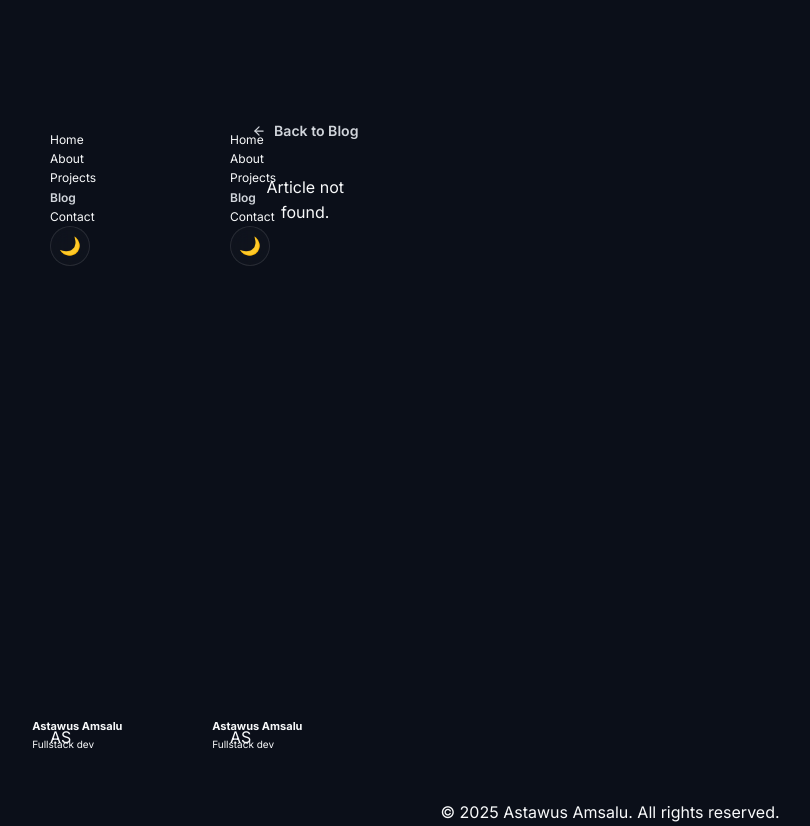
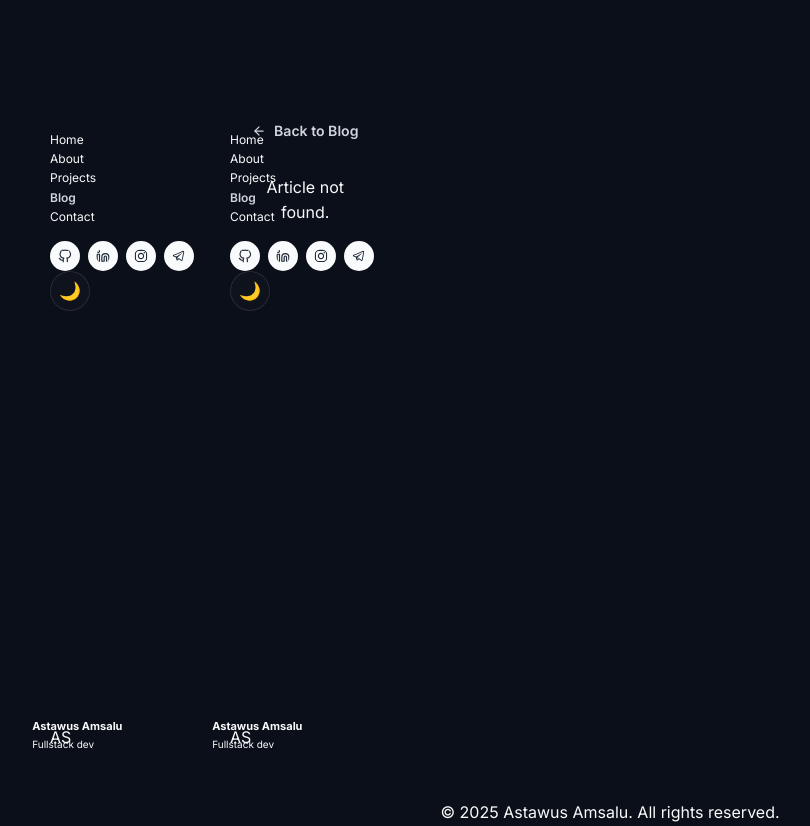
Before and after one commit to Zking4ever/Zking4ever, a React (Vite) app in the folder Portfolio(React)/: page /blog/1 in a window 1280 px wide. Shown: the whole page, without its empty margins (30-840 px from the left). Built offline with nearby package versions, Linux system fonts and the light colour scheme.

Commit message:
updated the header by addng socials

```diff
--- a/Portfolio(React)/src/components/Header.css
+++ b/Portfolio(React)/src/components/Header.css
@@ -60,6 +60,26 @@
 .nav-link--active {
   color: var(--text-secondary);
   font-weight: 600;
+}
+.socials{
+  margin-top: 15px;
+  display: flex;
+  /* justify-content: space-between; */
+  transition: var(--transition-fast);
+  gap: 8px;
+}
+
+.socials *{
+  background-color: var(--text-primary);
+  color: var(--bg-card);
+  padding: 8px;
+  border-radius: 50%;
+  font-size: 30px;
+
+}
+.socials *:hover {
+  background: var(--text-secondary);
+  /* background: var(--bg-glass); */
 }
 
 /* ===== CONTROLS ===== */
--- a/Portfolio(React)/src/components/Header.tsx
+++ b/Portfolio(React)/src/components/Header.tsx
@@ -3,6 +3,10 @@ import { Link, useLocation } from 'react-router-dom';
 import { useTheme, type Theme } from '../context/ThemeContext';
 import './Header.css';
 import logo from '../assets/logo.png';
+import { LiaTelegramPlane } from 'react-icons/lia';
+import { FaInstagram } from 'react-icons/fa';
+import { LuLinkedin } from 'react-icons/lu';
+import { FiGithub } from 'react-icons/fi';
 
 const NAV_LINKS = [
   { label: 'Home',     path: '/'        },
@@ -46,7 +50,7 @@ export default function Header() {
   return (
     <>
       <header className={`header`}>
-              {/* Logo */}
+          {/* Logo */}
           <Link to="/" className="header-logo" aria-label="Home">
             {theme=='light' ? <img src={logo} alt="Logo" className="logo-image" /> : 'AS' }
             <div className="details">
@@ -66,10 +70,17 @@ export default function Header() {
               </Link>
             ))}
           </nav>
+          {/* Socals */}
+          <div className="socials">
+            <FiGithub />
+            <LuLinkedin />
+            <FaInstagram />
+            <LiaTelegramPlane />
+
+          </div>
 
           {/* Right controls */}
           <div className="header-controls">
-
             {/* Theme picker */}
             <div className="theme-picker" ref={themeRef}>
               <button
--- a/Portfolio(React)/src/index.css
+++ b/Portfolio(React)/src/index.css
@@ -2,7 +2,7 @@
 
 /* ===== DESIGN TOKENS & THEME SYSTEM ===== */
 :root {
-  font-family: 'Inter', system-ui, sans-serif;
+  font-family: futura-pt, 'Inter', system-ui, sans-serif;
   line-height: 1.6;
   font-weight: 400;
   font-synthesis: none;
```
